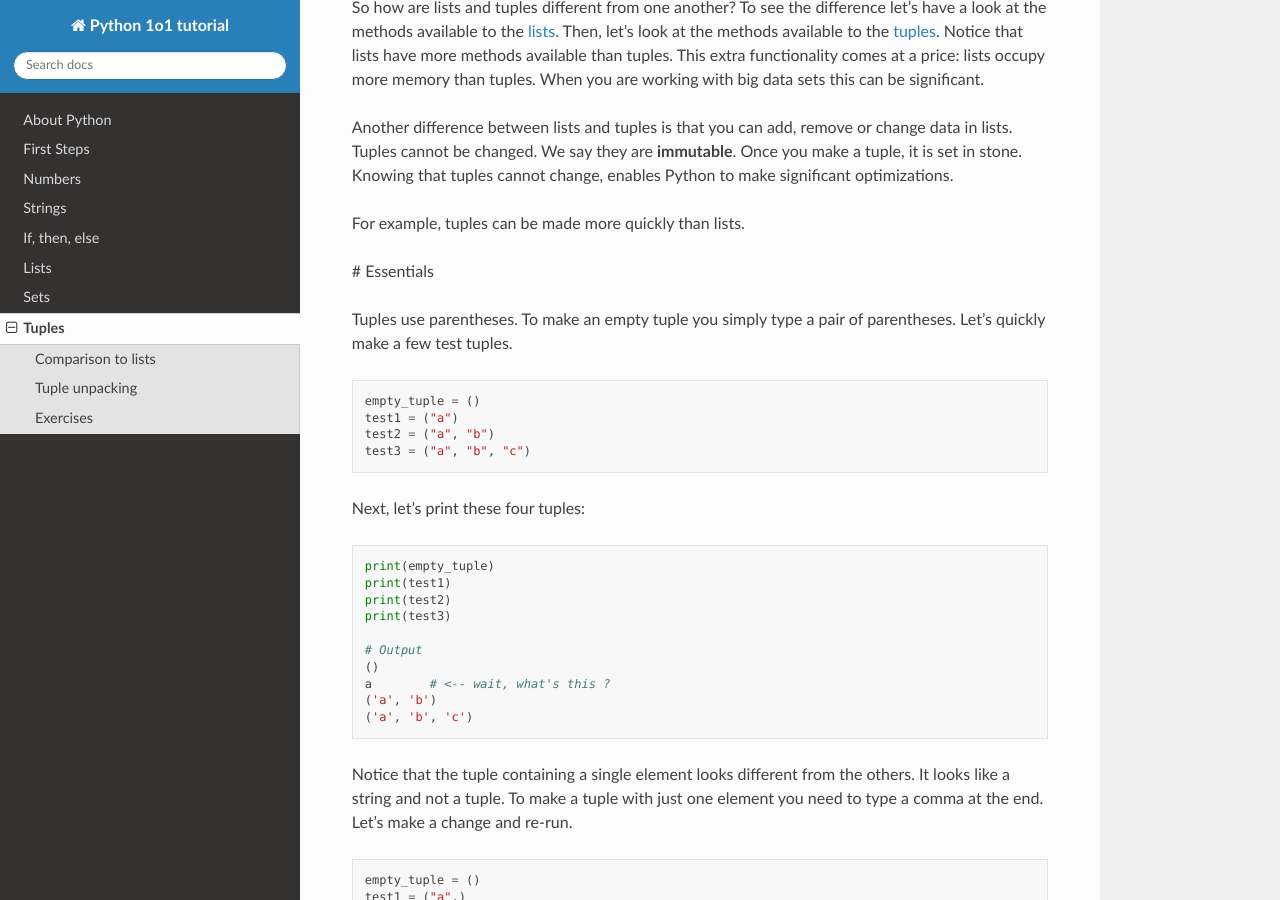
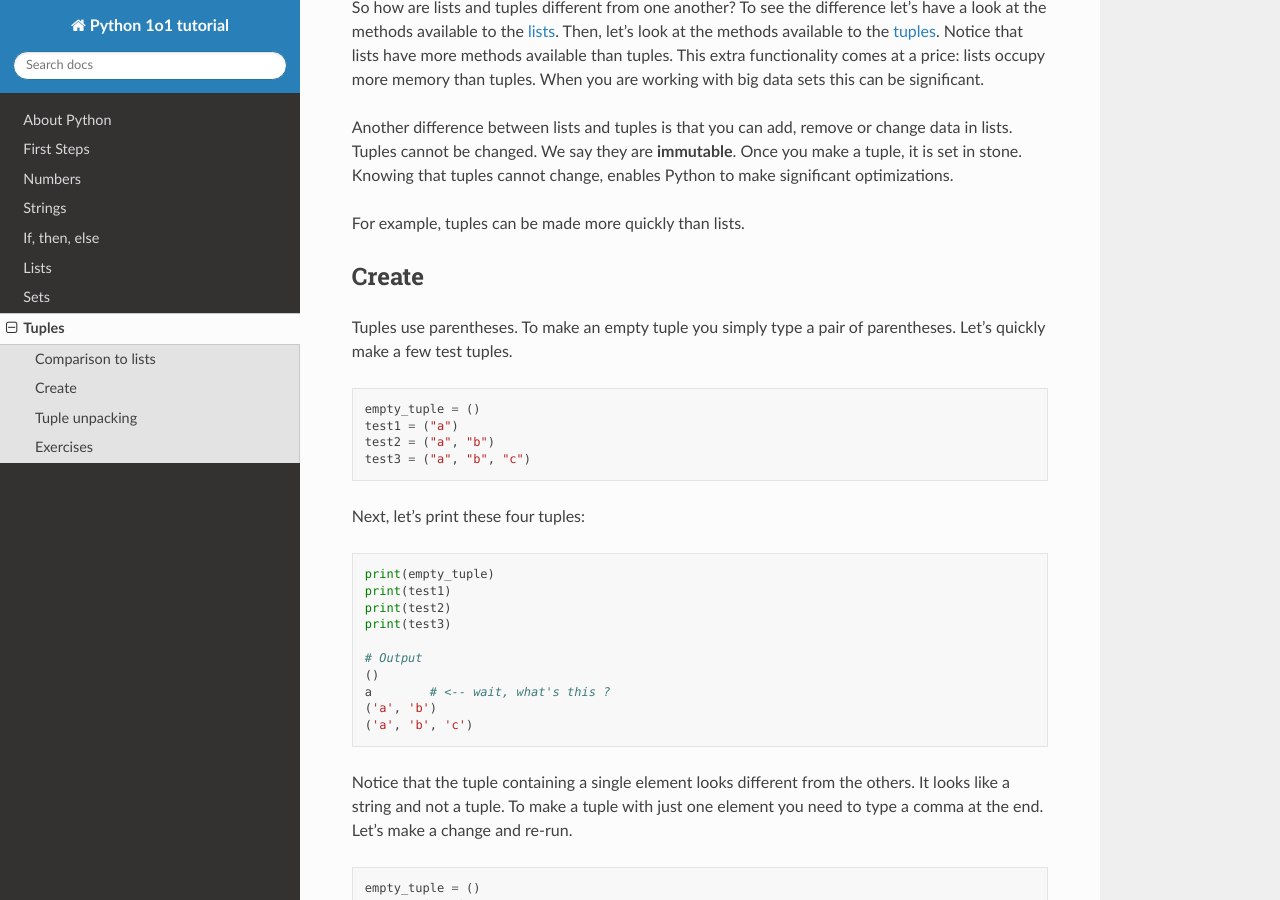
Before and after one commit to kopsha/python-1o1, a Sphinx documentation site: the page built from docs/tuples.rst, in a window 1280 px wide and 900 px high, scrolled down 834 px. Built offline with Sphinx 7.4.7 and the Read the Docs theme 2.0.0, drawn with Linux system fonts in a browser that asks for light colours.

Commit message:
Title correction

```diff
--- a/docs/tuples.rst
+++ b/docs/tuples.rst
@@ -57,7 +57,8 @@ enables Python to make significant optimizations.
 For example, tuples can be made more quickly than lists.
 
 
-# Essentials
+Create
+######
 
 Tuples use parentheses. To make an empty tuple you simply type a pair of
 parentheses. Let's quickly make a few test tuples.
```
